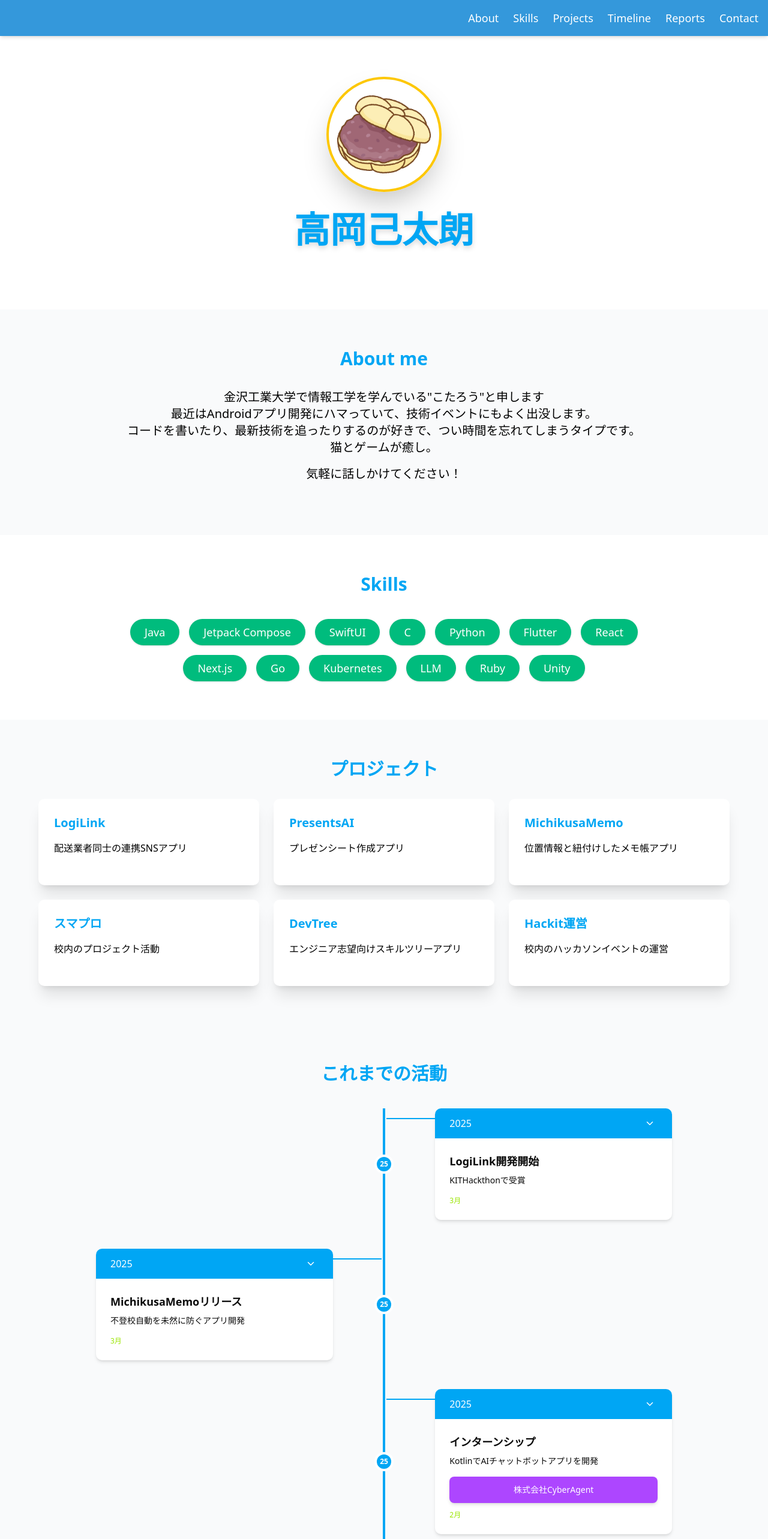
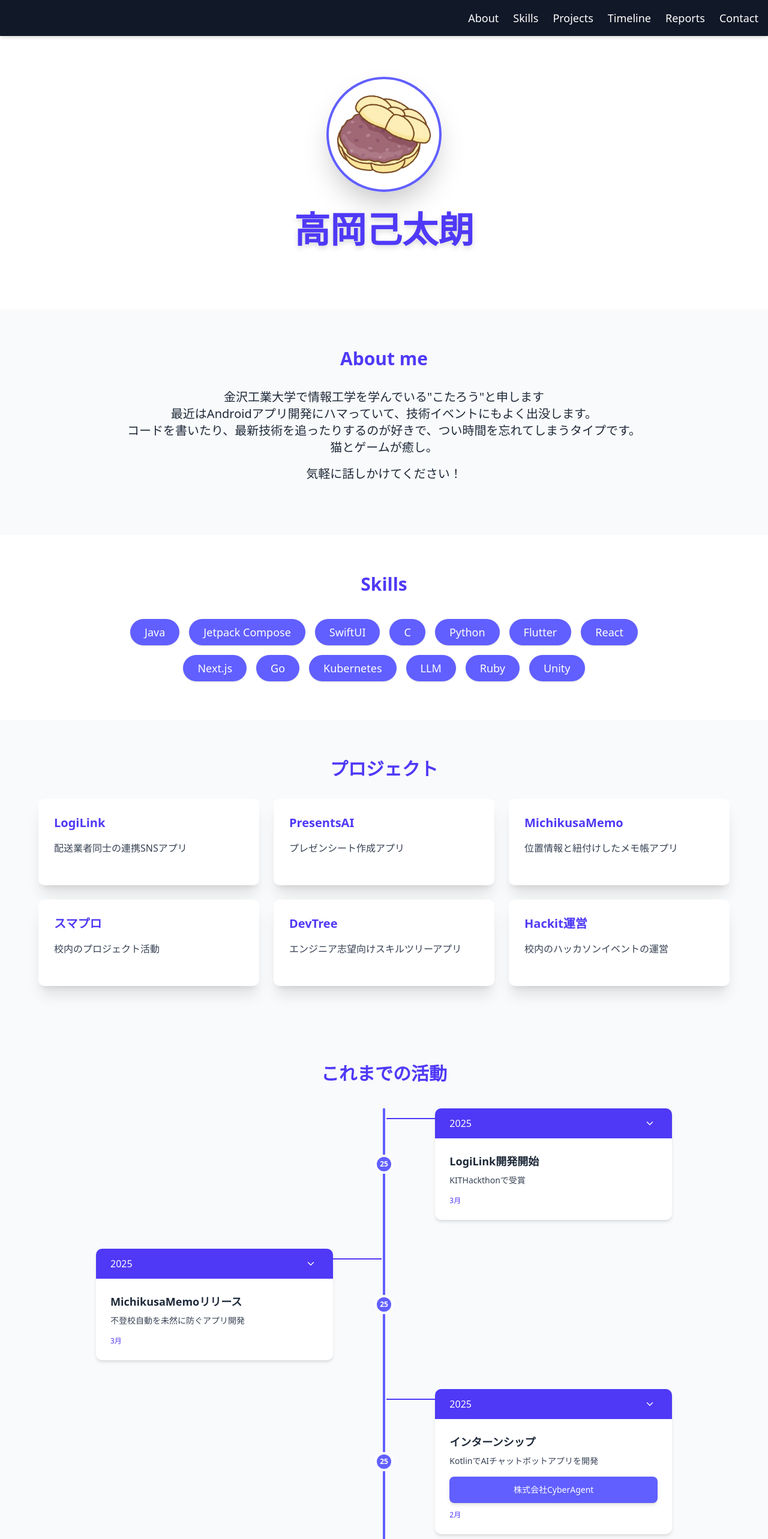
Before and after one commit to ko-tarou/my-portfolio, a Next.js app: page / in a window 1280 px wide. Shown: the top 2566 px of the page at 60% size. Built offline with nearby package versions, Linux system fonts and the light colour scheme.

Commit message:
add 完成

```diff
--- a/src/app/page.tsx
+++ b/src/app/page.tsx
@@ -79,8 +79,7 @@ export default function Home() {
       title: "LogiLink開発開始",
       description: "KITHackthonで受賞",
       date: "3月",
-      details:
-        "2024物流問題の解決を目指し、SNS型プラットフォームを開発しました。それぞれをネイティブで開発中です。",
+      details: "2024物流問題の解決を目指し、SNS型プラットフォームを開発しました。それぞれをネイティブで開発中です。",
       isExpanded: false,
     },
     {
@@ -132,7 +131,7 @@ export default function Home() {
       year: "2024",
       title: "大学入学",
       description: "金沢工業大学に入学",
-      date:"4月",
+      date: "4月",
       details: "情報工学を専攻し、プログラミングの基礎を学び始める",
       isExpanded: false,
     },
@@ -150,11 +149,11 @@ export default function Home() {
   return (
     <main className="min-h-screen bg-white">
       {/* Fixed Navigation Header */}
-      <header className="fixed top-0 w-full bg-[#3498db] text-white py-4 z-50 shadow-md">
+      <header className="fixed top-0 w-full bg-[#111827] text-white py-4 z-50 shadow-md">
         <nav className="container mx-auto px-4">
           <ul className="flex justify-end space-x-6 text-lg font-medium">
             {["about", "skills", "projects", "timeline", "reports", "contact"].map((section) => (
-              <li key={section} className="hover:text-yellow-300 transition-colors">
+              <li key={section} className="hover:text-indigo-400 transition-colors">
                 <a href={`#${section}`}>{section.charAt(0).toUpperCase() + section.slice(1)}</a>
               </li>
             ))}
@@ -171,18 +170,18 @@ export default function Home() {
             width={192}
             height={192}
             priority
-            className="w-40 h-40 md:w-48 md:h-48 rounded-full object-cover border-4 border-yellow-400 shadow-2xl"
+            className="w-40 h-40 md:w-48 md:h-48 rounded-full object-cover border-4 border-indigo-500 shadow-2xl"
           />
         </div>
 
-        <h1 className="text-sky-500 text-4xl md:text-6xl font-bold drop-shadow-lg mb-6">高岡己太朗</h1>
+        <h1 className="text-indigo-600 text-4xl md:text-6xl font-bold drop-shadow-lg mb-6">高岡己太朗</h1>
       </section>
 
       {/* About Section */}
       <section id="about" className="py-16 bg-gray-50">
         <div className="container mx-auto px-4">
-          <h2 className="text-3xl font-semibold text-center text-sky-500 mb-8">About me</h2>
-          <p className="text-xl text-center max-w-6xl mx-auto text-black">
+          <h2 className="text-3xl font-semibold text-center text-indigo-600 mb-8">About me</h2>
+          <p className="text-xl text-center max-w-6xl mx-auto text-gray-800">
             金沢工業大学で情報工学を学んでいる&quot;こたろう&quot;と申します
             <br />
             最近はAndroidアプリ開発にハマっていて、技術イベントにもよく出没します。
@@ -198,7 +197,7 @@ export default function Home() {
       {/* Skills Section */}
       <section id="skills" className="py-16">
         <div className="container mx-auto px-4">
-          <h2 className="text-3xl font-semibold text-center text-sky-500 mb-10">Skills</h2>
+          <h2 className="text-3xl font-semibold text-center text-indigo-600 mb-10">Skills</h2>
           <div className="flex justify-center flex-wrap gap-3 md:gap-4 max-w-4xl mx-auto">
             {[
               "Java",
@@ -217,7 +216,7 @@ export default function Home() {
             ].map((skill) => (
               <div
                 key={skill}
-                className="px-6 py-2 bg-emerald-500 text-white text-lg rounded-full hover:bg-emerald-600 transition shadow-sm"
+                className="px-6 py-2 bg-indigo-500 text-white text-lg rounded-full hover:bg-indigo-700 transition shadow-sm"
               >
                 {skill}
               </div>
@@ -229,19 +228,19 @@ export default function Home() {
       {/* Projects Section */}
       <section id="projects" className="py-16 bg-gray-50">
         <div className="container mx-auto px-4">
-          <h2 className="text-3xl font-semibold text-center text-sky-500 mb-8">プロジェクト</h2>
+          <h2 className="text-3xl font-semibold text-center text-indigo-600 mb-8">プロジェクト</h2>
           <div className="grid grid-cols-1 md:grid-cols-2 lg:grid-cols-3 gap-6 max-w-6xl mx-auto">
             {projects.map((project) => (
               <button
                 key={project.title}
                 onClick={() => openProjectDetails(project)}
-                className="h-36 px-6 py-6 bg-white text-sky-500 rounded-lg border-2 border-white shadow-xl
-                hover:bg-gradient-to-r hover:from-orange-400 hover:via-pink-500 hover:to-purple-500
-                hover:text-white hover:shadow-lg hover:-translate-y-1 active:scale-95
-                transition transform flex flex-col items-start"
+                className="h-36 px-6 py-6 bg-white text-indigo-600 rounded-lg border-2 border-white shadow-xl
+hover:bg-gradient-to-r hover:from-indigo-500 hover:via-indigo-600 hover:to-indigo-800
+hover:text-white hover:shadow-lg hover:-translate-y-1 active:scale-95
+transition transform flex flex-col items-start"
               >
                 <span className="text-xl font-bold mb-4">{project.title}</span>
-                <span className="text-base text-black hover:text-white">{project.desc}</span>
+                <span className="text-base text-gray-700 hover:text-white">{project.desc}</span>
               </button>
             ))}
           </div>
@@ -254,7 +253,7 @@ export default function Home() {
           <DialogContent className="sm:max-w-md">
             <DialogHeader>
               <div className="flex items-center justify-between">
-                <DialogTitle className="text-xl font-bold text-sky-500">{selectedProject.title}</DialogTitle>
+                <DialogTitle className="text-xl font-bold text-indigo-600">{selectedProject.title}</DialogTitle>
               </div>
               <DialogDescription className="text-base font-medium text-gray-700 mt-1">
                 {selectedProject.desc}
@@ -269,7 +268,7 @@ export default function Home() {
                 <h3 className="text-sm font-semibold text-gray-500 mb-2">使用技術</h3>
                 <div className="flex flex-wrap gap-2">
                   {selectedProject.technologies.map((tech) => (
-                    <span key={tech} className="px-3 py-1 bg-sky-100 text-sky-700 text-xs rounded-full">
+                    <span key={tech} className="px-3 py-1 bg-indigo-100 text-indigo-700 text-xs rounded-full">
                       {tech}
                     </span>
                   ))}
@@ -283,11 +282,11 @@ export default function Home() {
       {/* Timeline Section */}
       <section id="timeline" className="py-16 bg-gray-50">
         <div className="container mx-auto px-4">
-          <h2 className="text-3xl font-semibold text-center text-sky-500 mb-10">これまでの活動</h2>
+          <h2 className="text-3xl font-semibold text-center text-indigo-600 mb-10">これまでの活動</h2>
           <div className="max-w-5xl mx-auto">
             <div className="relative">
               {/* Timeline center line */}
-              <div className="absolute left-1/2 top-0 bottom-0 w-1 bg-sky-500 transform -translate-x-1/2"></div>
+              <div className="absolute left-1/2 top-0 bottom-0 w-1 bg-indigo-500 transform -translate-x-1/2"></div>
 
               {/* Timeline events */}
               {events.map((event, index) => {
@@ -296,7 +295,7 @@ export default function Home() {
                 return (
                   <div key={index} className="mb-12 relative flex justify-center items-center">
                     {/* Year marker in center */}
-                    <div className="absolute left-1/2 -translate-x-1/2 w-8 h-8 rounded-full bg-sky-500 border-4 border-white z-10 flex items-center justify-center text-xs text-white font-bold">
+                    <div className="absolute left-1/2 -translate-x-1/2 w-8 h-8 rounded-full bg-indigo-500 border-4 border-white z-10 flex items-center justify-center text-xs text-white font-bold">
                       {event.year.slice(-2)}
                     </div>
 
@@ -306,11 +305,11 @@ export default function Home() {
                     >
                       {/* Event content */}
                       <div className="bg-white rounded-lg shadow-md overflow-hidden">
-                        <div className="bg-sky-500 text-white px-6 py-3 flex justify-between items-center">
+                        <div className="bg-indigo-600 text-white px-6 py-3 flex justify-between items-center">
                           <span className="font-medium">{event.year}</span>
                           <button
                             onClick={() => toggleExpand(index)}
-                            className="text-white hover:bg-sky-600 rounded-full p-1"
+                            className="text-white hover:bg-indigo-800 rounded-full p-1"
                             aria-label={event.isExpanded ? "折りたたむ" : "展開する"}
                           >
                             {event.isExpanded ? <ChevronUp size={18} /> : <ChevronDown size={18} />}
@@ -318,23 +317,23 @@ export default function Home() {
                         </div>
 
                         <div className="p-6">
-                          <h3 className="font-bold text-lg mb-2">{event.title}</h3>
-                          <p className="text-sm mb-4">{event.description}</p>
+                          <h3 className="font-bold text-lg mb-2 text-gray-800">{event.title}</h3>
+                          <p className="text-sm mb-4 text-gray-700">{event.description}</p>
 
                           {event.organization && (
-                            <div className="bg-purple-500 text-white text-sm rounded-md shadow-md p-3 text-center mb-3">
+                            <div className="bg-indigo-500 text-white text-sm rounded-md shadow-md p-3 text-center mb-3">
                               {event.organization}
                             </div>
                           )}
 
                           {event.date && (
                             <div className="text-xs">
-                              <span className="text-lime-400">{event.date}</span>
+                              <span className="text-indigo-600 font-medium">{event.date}</span>
                             </div>
                           )}
 
                           {event.isExpanded && event.details && (
-                            <div className="mt-4 text-sm bg-gray-50 p-4 rounded-md border border-gray-100">
+                            <div className="mt-4 text-sm bg-gray-100 p-4 rounded-md border border-gray-200">
                               {event.details}
                             </div>
                           )}
@@ -342,12 +341,12 @@ export default function Home() {
                       </div>
 
                       {/* Mobile timeline dot */}
-                      <div className="absolute top-4 left-0 w-4 h-4 rounded-full bg-sky-500 border-2 border-white md:hidden"></div>
+                      <div className="absolute top-4 left-0 w-4 h-4 rounded-full bg-indigo-500 border-2 border-white md:hidden"></div>
                     </div>
 
                     {/* Connector line to center - only visible on desktop */}
                     <div
-                      className={`hidden md:block absolute top-4 h-0.5 bg-sky-500 w-[calc(25%-4px)] ${
+                      className={`hidden md:block absolute top-4 h-0.5 bg-indigo-600 w-[calc(25%-4px)] ${
                         isEven ? "left-[calc(50%+4px)]" : "right-[calc(50%+4px)]"
                       }`}
                     ></div>
@@ -362,13 +361,13 @@ export default function Home() {
       {/* Reports Section */}
       <section id="reports" className="py-16">
         <div className="container mx-auto px-4">
-          <h2 className="text-3xl font-semibold text-center text-sky-500 mb-8">レポート</h2>
+          <h2 className="text-3xl font-semibold text-center text-indigo-600 mb-8">レポート</h2>
           <div className="max-w-2xl mx-auto">
             <a
               href="https://store.supercell.com/ja/brawlstars"
               target="_blank"
               rel="noopener noreferrer"
-              className="block text-blue-600 underline py-2 hover:text-blue-800 transition-colors text-sm"
+              className="block text-gray-700 underline py-2 hover:text-indigo-600 transition-colors text-sm"
             >
               ・ブロスタのインストールはこちらから
             </a>
@@ -378,7 +377,7 @@ export default function Home() {
                 href="https://example.com"
                 target="_blank"
                 rel="noopener noreferrer"
-                className="block text-blue-600 underline py-2 hover:text-blue-800 transition-colors text-sm"
+                className="block text-gray-700 underline py-2 hover:text-indigo-600 transition-colors text-sm"
               >
                 ・別のサイトはこちら
               </a>
@@ -390,12 +389,12 @@ export default function Home() {
       {/* Contact Section */}
       <section id="contact" className="py-16">
         <div className="container mx-auto px-4 text-center">
-          <h2 className="text-3xl font-semibold text-sky-500 mb-8">Contact</h2>
-          <p className="text-lg mb-6">お問い合わせはこちらから</p>
+          <h2 className="text-3xl font-semibold text-indigo-600 mb-8">Contact</h2>
+          <p className="text-lg mb-6 text-gray-700">お問い合わせはこちらから</p>
           <div className="flex justify-center space-x-6">
             <a
               href="mailto:akokoa1221@gmail.com"
-              className="bg-sky-500 text-white px-6 py-3 rounded-full hover:bg-sky-600 transition shadow-md"
+              className="bg-indigo-600 text-white px-6 py-3 rounded-full hover:bg-indigo-700 transition shadow-md"
             >
               メールを送る
             </a>
@@ -403,7 +402,7 @@ export default function Home() {
               href="https://x.com/monaka_12"
               target="_blank"
               rel="noopener noreferrer"
-              className="bg-yellow-400 text-black px-6 py-3 rounded-full hover:bg-yellow-500 transition shadow-md"
+              className="bg-gray-800 text-white px-6 py-3 rounded-full hover:bg-gray-900 transition shadow-md"
             >
               SNSで繋がる
             </a>
@@ -412,7 +411,7 @@ export default function Home() {
       </section>
 
       {/* Footer */}
-      <footer className="bg-[#3498db] text-white py-6">
+      <footer className="bg-[#111827] text-white py-6">
         <div className="container mx-auto px-4 text-center">
           <p>© 2025 高岡己太郎 All Rights Reserved.</p>
         </div>
```
